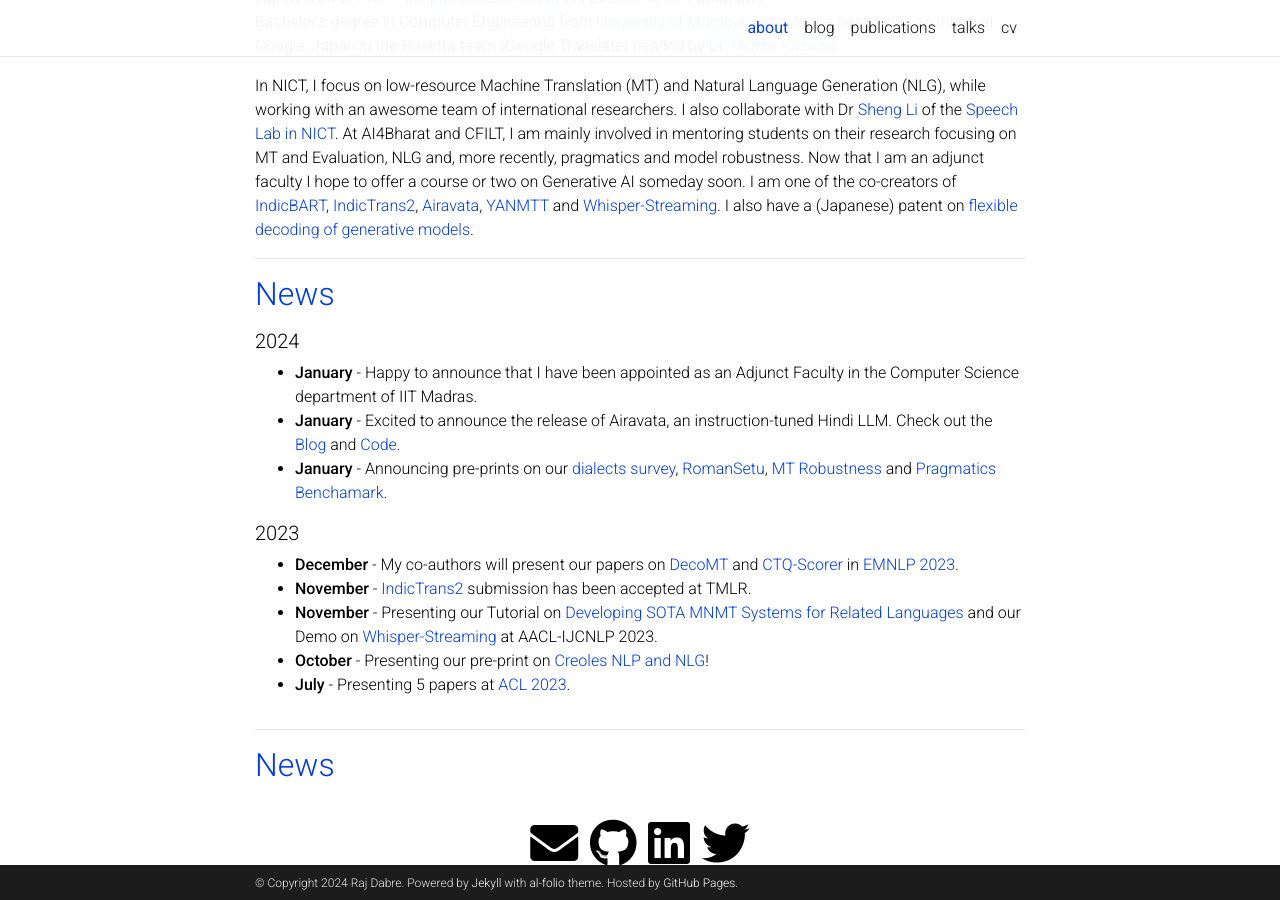
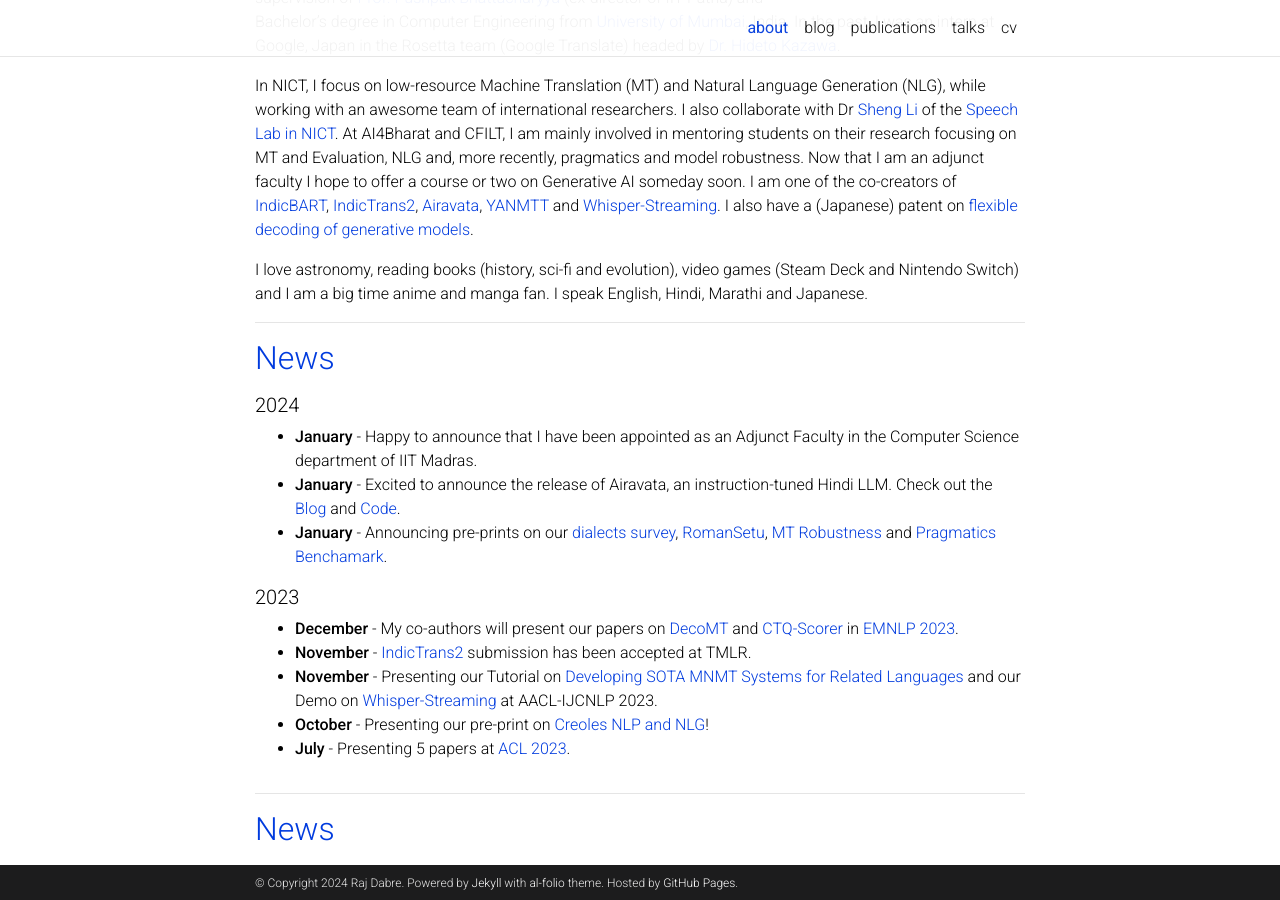
Before and after one commit to prajdabre/prajdabre.github.io, a Jekyll site: the page built from _pages/about.md, in a window 1280 px wide and 900 px high, scrolled down 534 px. Built offline with Jekyll 4.4.1, drawn with Linux system fonts in a browser that asks for light colours; full-size pictures stand in for the smaller copies a plugin makes; comment, search, counter and statistics services are not loaded; a style sheet for code colours, icons or effects is not loaded.

Commit message:
Update about.md

```diff
--- a/_pages/about.md
+++ b/_pages/about.md
@@ -24,6 +24,8 @@
 
 In NICT, I focus on low-resource Machine Translation (MT) and Natural Language Generation (NLG), while working with an awesome team of international researchers. I also collaborate with Dr [Sheng Li](https://halspeech.github.io/) of the [Speech Lab in NICT](https://ast-astrec.nict.go.jp/en/). At AI4Bharat and CFILT, I am mainly involved in mentoring students on their research focusing on MT and Evaluation, NLG and, more recently, pragmatics and model robustness. Now that I am an adjunct faculty I hope to offer a course or two on Generative AI someday soon. I am one of the co-creators of [IndicBART](https://github.com/AI4Bharat/indic-bart), [IndicTrans2](https://github.com/AI4Bharat/IndicTrans2), [Airavata](https://ai4bharat.github.io/airavata/), [YANMTT](https://github.com/prajdabre/yanmtt) and [Whisper-Streaming](https://github.com/ufal/whisper_streaming). I also have a (Japanese) patent on [flexible decoding of generative models](https://patents.google.com/patent/JP7297286B2/ja).
 
+I love astronomy, reading books (history, sci-fi and evolution), video games (Steam Deck and Nintendo Switch) and I am a big time anime and manga fan. I speak English, Hindi, Marathi and Japanese.
+
 <hr>
 
 <h2 style="color:#003BDE; margin-bottom:0.5em">News</h2>
```
